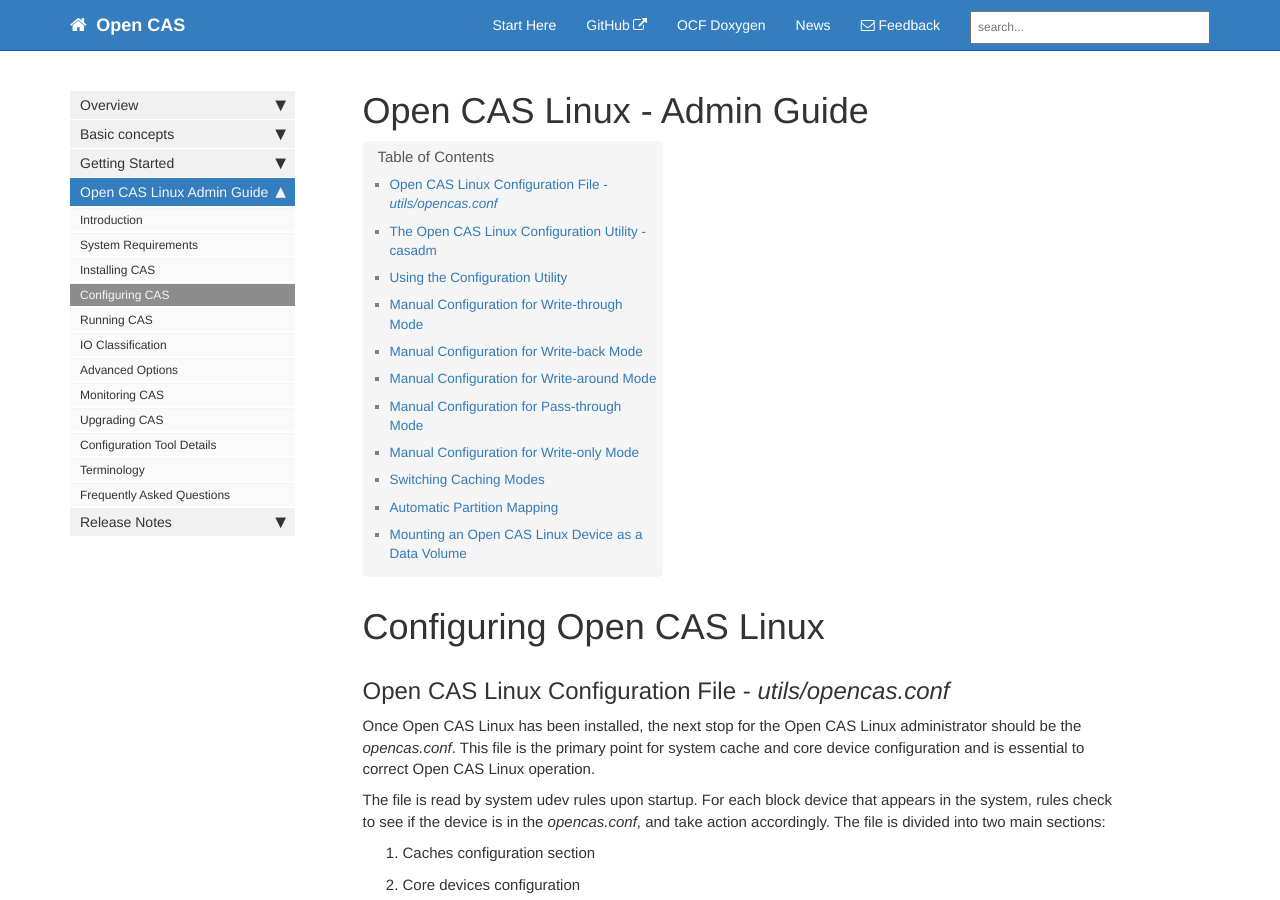
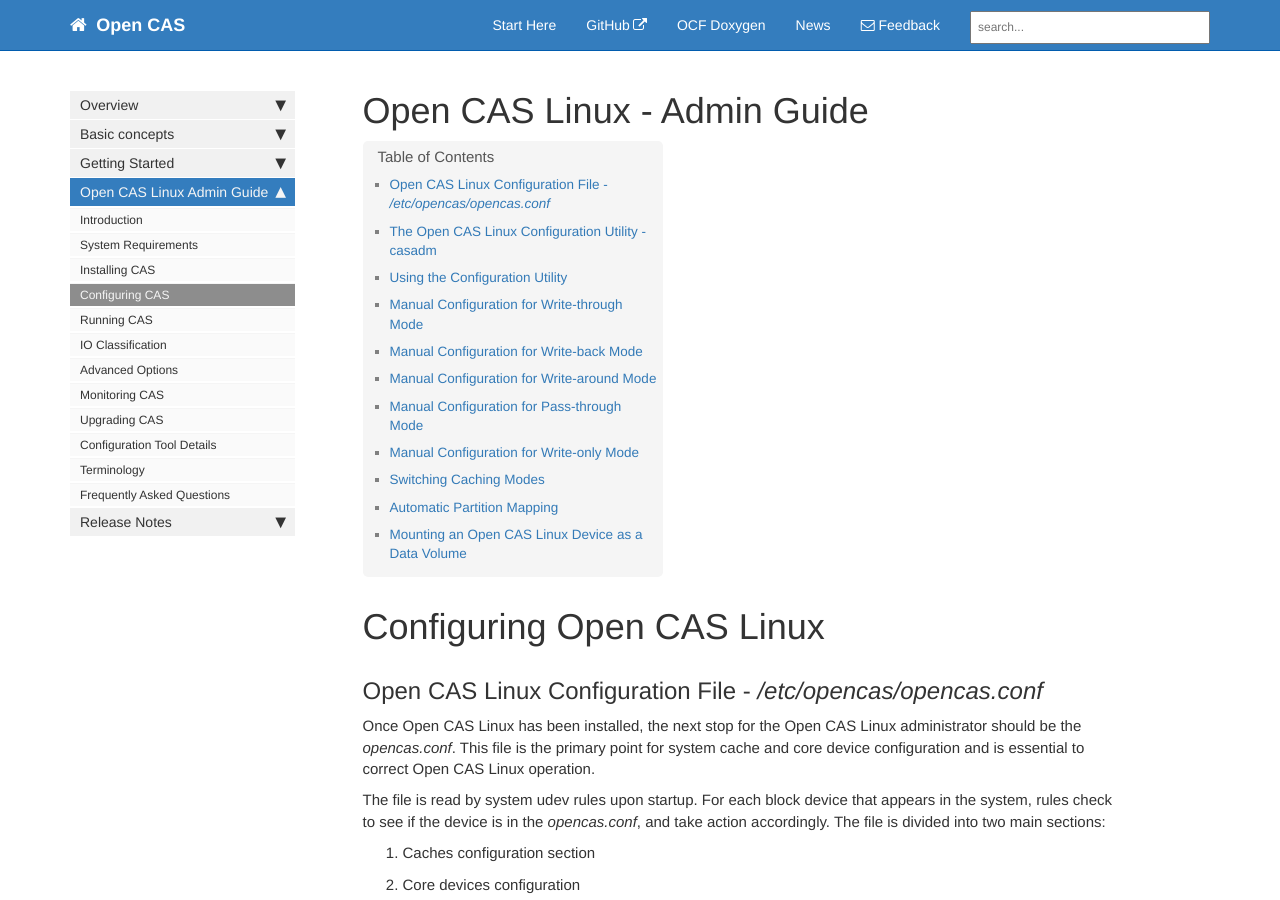
Before and after one commit to Open-CAS/open-cas.github.io, a Jekyll site: the page built from pages/open_cas_linux/guide_configuring.md, in a window 1280 px wide and 900 px high. Built offline with Jekyll 4.4.1, drawn with Linux system fonts in a browser that asks for light colours; nearby versions of some CDN libraries; comment, search, counter and statistics services are not loaded; some of the changed text lies outside the part shown.

Commit message:
Update opencas config file path in Admin Guide
Signed-off-by: Slawomir Jankowski <slawomir.jankowski@intel.com>

```diff
--- a/pages/open_cas_linux/guide_configuring.md
+++ b/pages/open_cas_linux/guide_configuring.md
@@ -8,7 +8,7 @@
 Configuring Open CAS Linux
 ======================
 
-Open CAS Linux Configuration File - *utils/opencas.conf*
+Open CAS Linux Configuration File - */etc/opencas/opencas.conf*
 -------------------------------------------------------------
 
 Once Open CAS Linux has been installed, the next stop for the Open CAS Linux administrator
@@ -80,7 +80,7 @@
   >> 1 7 /dev/disk/by-id/wwn-0x50014ee004276c68
 
 Further details are available in the complete default
-*utils/opencas.conf* file, as follows:
+*/etc/opencas/opencas.conf* file, as follows:
 
 >> version=19.03.00
 >> \# Version tag has to be first line in this file
```
Also changed, not shown: pages/open_cas_linux/guide_running.md (+2 -2 lines).
